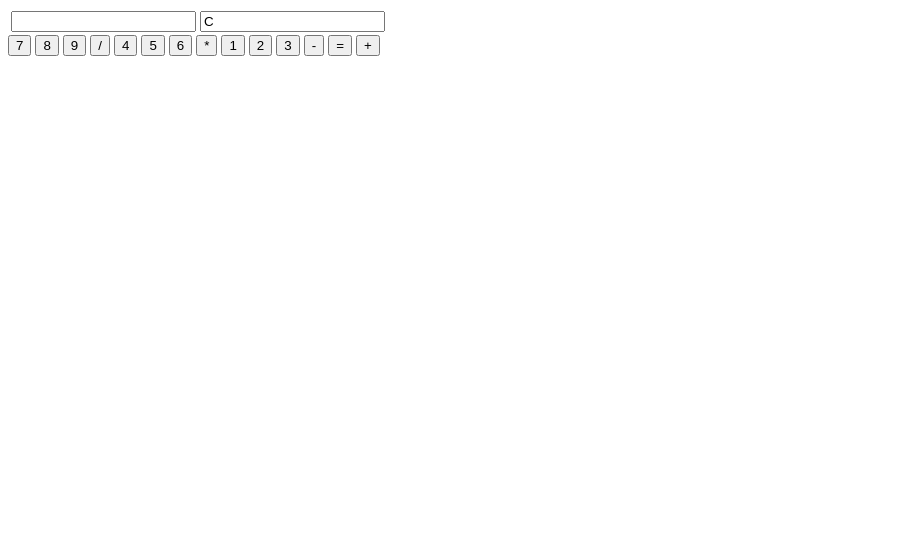
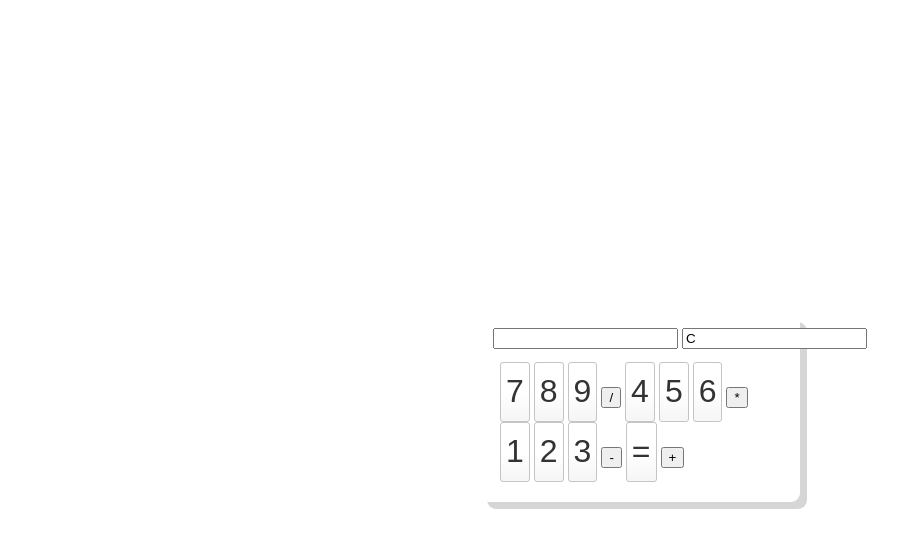
Before and after one commit to blazinsp/Simple-Calculator, a plain HTML site: page Simple Calculator/index.html in a window 1280 px wide. Shown: the whole page, without its empty margins (0-922 px from the left). Drawn offline with Linux system fonts and the light colour scheme.

Commit message:
Made changes to styles.css Added script.js

```diff
--- a/Simple Calculator/index.html
+++ b/Simple Calculator/index.html
@@ -7,7 +7,9 @@
         <title></title>
         <meta name="description" content="">
         <meta name="viewport" content="width=device-width, initial-scale=1">
-        <link rel="stylesheet" href="">
+        <script src="script.js" type="text/javascript"></script>
+        <link rel="stylesheet" href="styles.css">
+
     </head>
     <body>
         <div class="container">
@@ -40,6 +42,5 @@
 
         </div>
 
-        <script src="" async defer></script>
     </body>
 </html>
--- a/Simple Calculator/styles.css
+++ b/Simple Calculator/styles.css
@@ -0,0 +1,36 @@
+body {
+    display: grid;
+    height: 100vh;
+    place-items: center;
+}
+
+.container {
+    border-radius: 9px;
+    background: #ffff;
+    box-shadow: 7px 7px #d6d6d6;
+    width: 300px;
+    padding: 10px;
+}
+
+.keys{
+    display: gird;
+    grid-template: repeat(4, 1fr);
+    grid-gap: 10px;
+    padding: 10px;
+    margin: auto;
+}
+
+.button{
+    height: 60px;
+    padding: 5px;
+    background-color: #fff;
+    border-radius: 3px;
+    border: 1px solid #c4c4c4;
+    background-color: transparent;
+    font-size: 2rem;
+    color: #333;
+    background-image: linear-gradient(to bottom, transparent, transparent 50%, rgba(0,0,0,.04));
+    box-shadow: inset 0 0 0 1px rgba(255,255,255,.05), inset 0 1px 0 0 rgba(255,255,255,.45), inset 0 -1px 0 0 rgba(255,255,255,.15), 0 1px 0 0 rgba(255,255,255,.15);
+    text-shadow: 0 1px rgba(255, 255, 255, .4);
+
+}
```
Also changed, not shown: Simple Calculator/script.js (added).
